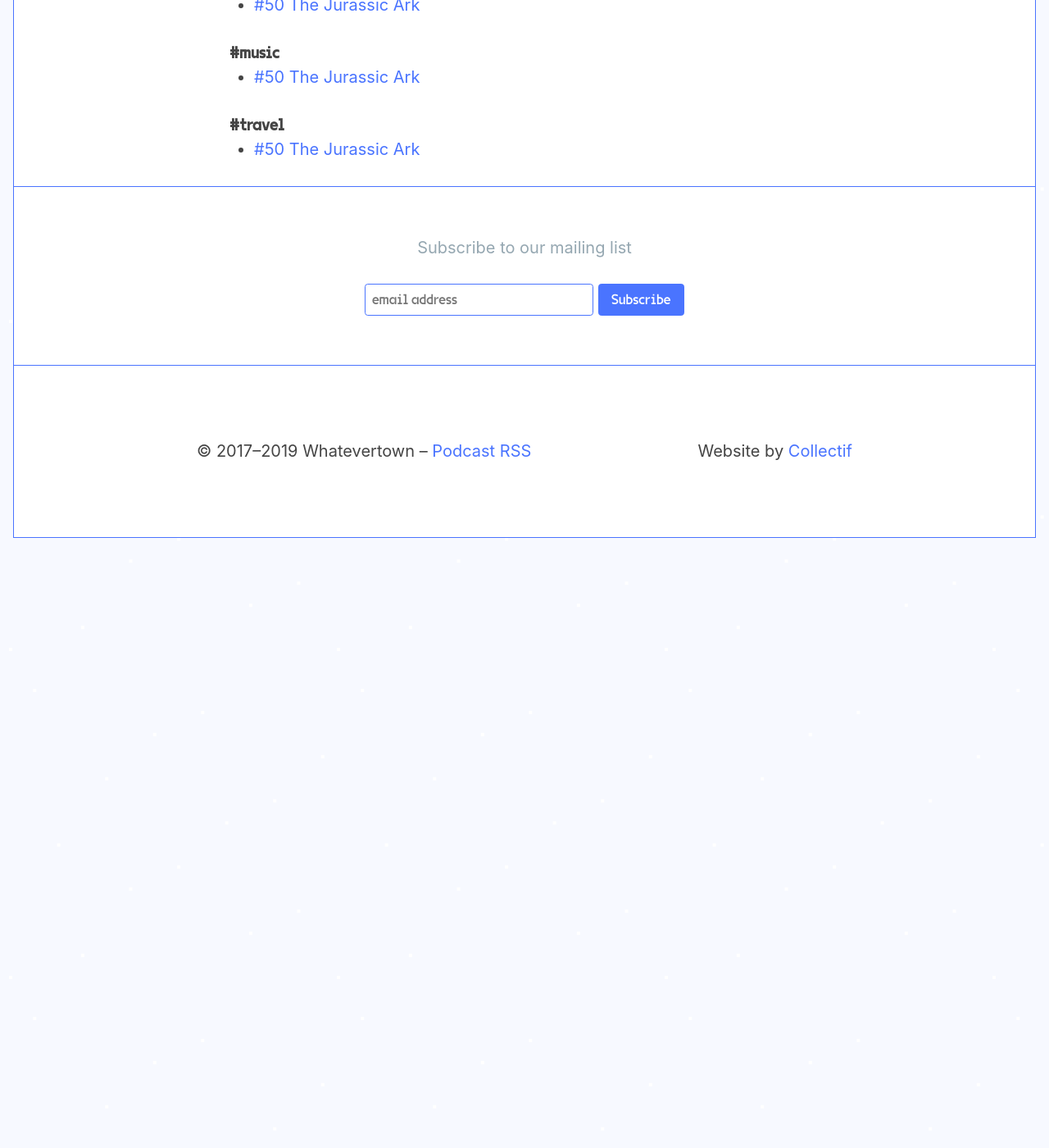
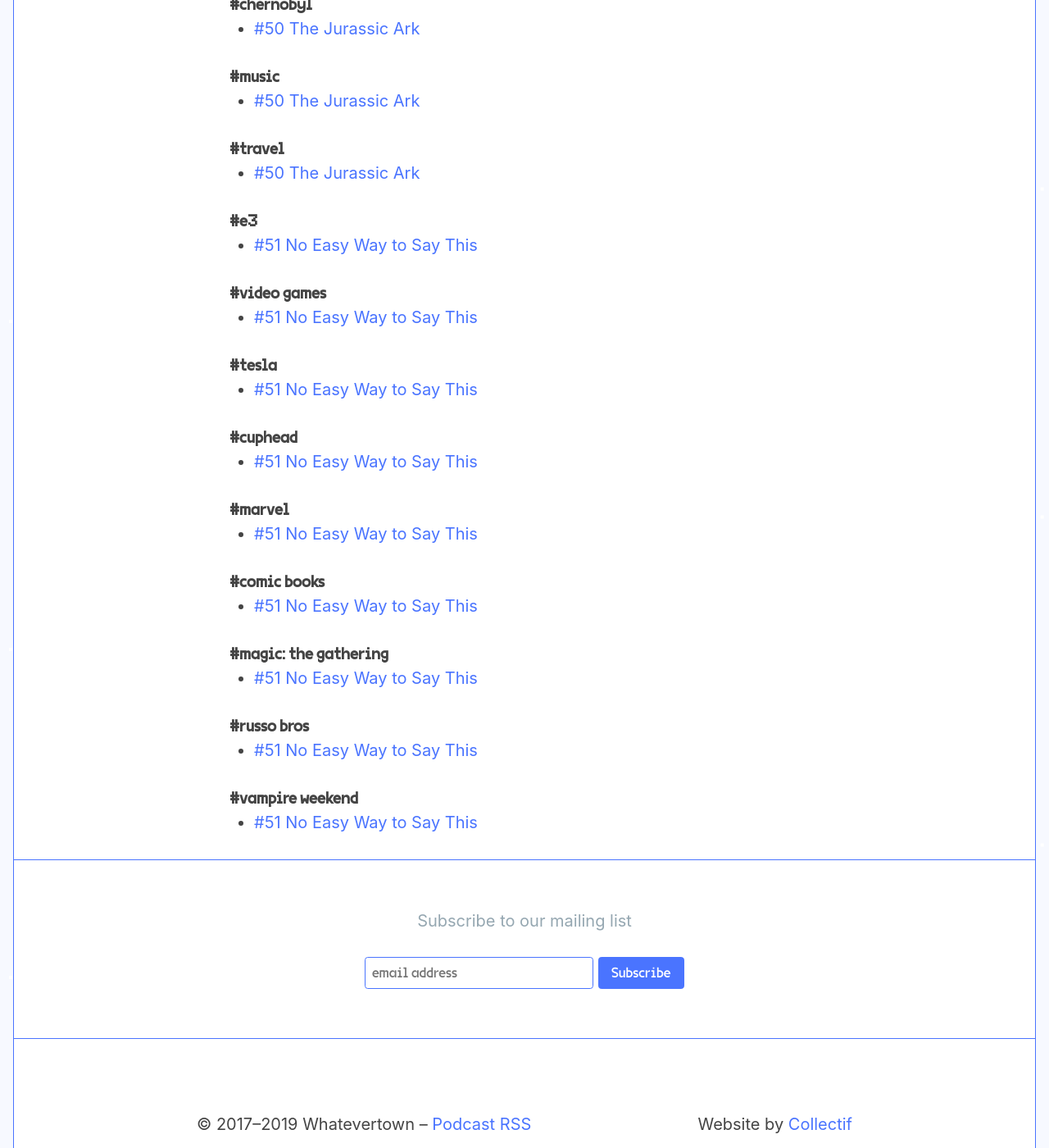
Before and after one commit to jondueck/whatevertown, a Jekyll site: the page built from tags.html, in a window 1280 px wide and 1400 px high, scrolled down 6393 px. Shown: the whole window at 82% size. Built offline with Jekyll 4.4.1, drawn with Linux system fonts in a browser that asks for light colours; some web fonts are replaced; before the commit the page ends 7065 px from its top, so only the background shows below that; some of the changed text lies outside the part shown.

Commit message:
Updated Number 51 No Easy Way To Say This

```diff
--- a/_posts/2019-06-11-number-51-no-easy-way-to-say-this.markdown
+++ b/_posts/2019-06-11-number-51-no-easy-way-to-say-this.markdown
@@ -1,6 +1,28 @@
 ---
 title: "#51 No Easy Way to Say This"
 date: 2019-06-11 11:07:00 -05:00
+permalink: "/episode-51/"
+tags:
+- e3
+- video games
+- tesla
+- cuphead
+- marvel
+- comic books
+- 'magic: the gathering'
+- russo bros
+- vampire weekend
+author: Whatevertown
+season: 2
+episode_type: full
+episode: 51
+artwork: "/dist/artwork/artwork_default.jpg"
+summary: The fellows talk about E3, audio comic books, and try to tell the news really
+  fast.
+excerpt: The fellows talk about E3, audio comic books, and try to tell the news really
+  fast.
+explicit: 'no'
+block: 'no'
 ---
 
 ### The News
```
